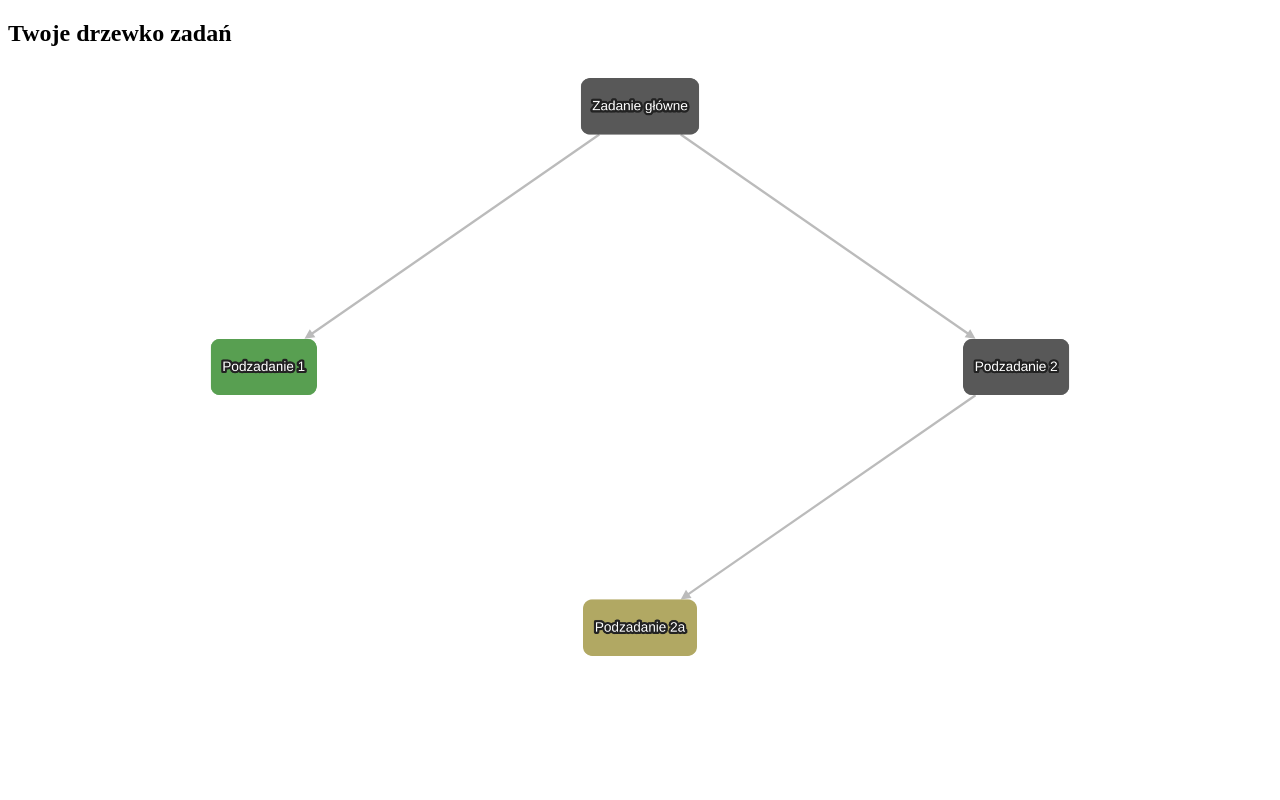
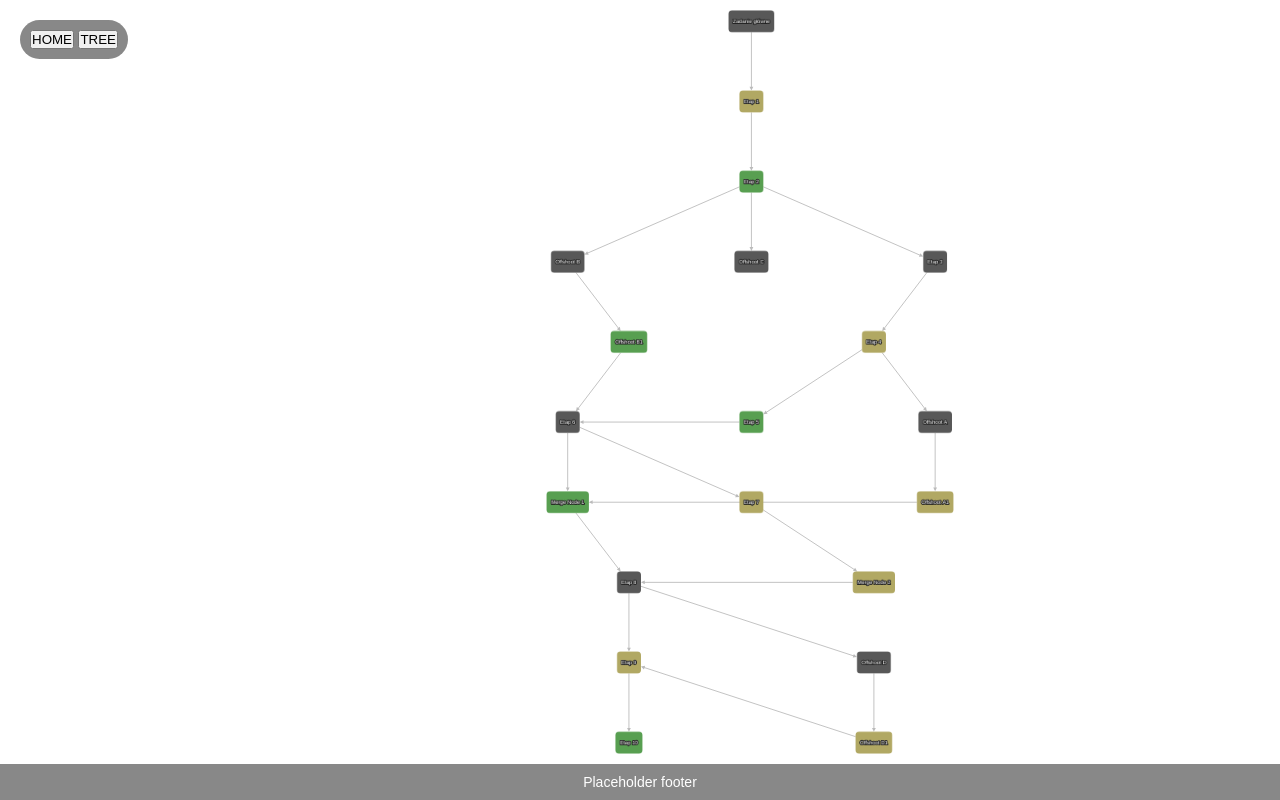
Before and after one commit to T0253r/TK-grywalizacja, a Flask app: page /tree in a window 1280 px wide. Run offline with Flask 3, Linux system fonts and the light colour scheme.

Commit message:
Begin implementation of proposed UI
Nie wszystko układa się jak powinno i potrzebne są poprawki, ale w miarę działa. Wrócę jeszcze do tego wieczorem. Potraktujcie to jako proof of concept

```diff
--- a/app.py
+++ b/app.py
@@ -7,12 +7,6 @@ app = Flask(__name__)
 @app.route('/')
 def index():
     return render_template('index.html')
-
-
-@app.route('/about')
-def about():
-    return render_template('about.html')
-
 
 @app.route('/tree')
 def tree():
@@ -24,4 +18,4 @@ def get_cytoscape_tree():
     return get_tree('data/drzewko.json')
 
 if __name__ == '__main__':
-    app.run()
+    app.run(debug=True)
--- /dev/null
+++ b/static/css/style.css
@@ -0,0 +1,90 @@
+* {
+  margin: 0;
+  padding: 0;
+  box-sizing: border-box;
+}
+
+body, html {
+  height: 100%;
+  font-family: sans-serif;
+}
+
+.container {
+  display: flex;
+  flex-direction: column;
+  height: 100vh;
+}
+
+.main {
+  flex: 1;
+  display: flex;
+  flex-direction: row;
+  overflow: hidden;
+  margin-left: 100px;
+}
+
+.sidebar {
+  position: fixed;
+  top: 20px;
+  left: 20px;
+  background: #888;
+  color: white;
+  padding: 10px;
+  border-radius: 20px;
+  z-index: 1000;
+}
+
+.nav-buttons {
+  display: flex;
+  flex-direction: column;
+  gap: 10px;
+}
+
+.nav-buttons button {
+  background: #444;
+  color: white;
+  border: none;
+  padding: 10px;
+  font-size: 18px;
+  border-radius: 12px;
+  cursor: pointer;
+  transition: background 0.2s;
+}
+
+.nav-buttons button:hover {
+  background: #666;
+}
+
+.content {
+  flex: 1;
+  position: relative;
+  margin-left: 120px;
+  overflow: auto;
+  display: flex;
+  align-items: center;
+  justify-content: center;
+}
+
+#cy {
+  width: 100%;
+  height: 100%;
+}
+
+.account-box {
+  position: absolute;
+  top: 20px;
+  right: 20px;
+  background: #888;
+  color: white;
+  padding: 10px 20px;
+  border-radius: 20px;
+  z-index: 10;
+}
+
+footer {
+  background: #888;
+  color: white;
+  text-align: center;
+  padding: 10px;
+  font-size: 14px;
+}
--- a/static/js/tree.js
+++ b/static/js/tree.js
@@ -20,7 +20,8 @@ fetch('/tree/cytoscape') // pobiera dane z /tree/cytoscape -> 23 linijka w app.p
         'text-halign': 'center',
         'text-outline-color': '#222',
         'text-outline-width': 2,
-        'font-size': 12
+        'font-size': 12,
+        'grabbable' : false
       }
     },
     {
--- a/templates/base.html
+++ b/templates/base.html
@@ -1,29 +1,19 @@
 <!DOCTYPE html>
-<html lang="en">
+<html lang="pl">
 <head>
-    <meta charset="UTF-8">
-    <meta name="viewport" content="width=device-width, initial-scale=1.0">
-    <title>{% block title %}{% endblock %}</title>
-    <link rel="stylesheet" href="{{ url_for('static', filename='styles.css') }}">
+  <meta charset="UTF-8">
+  <title>{% block title %}Grywalizacja{% endblock %}</title>
+  <link rel="stylesheet" href="{{ url_for('static', filename='css/style.css') }}">
 </head>
 <body>
-    <header>
-        <h1>Grywalizacja łoo</h1>
-        <nav>
-            <ul>
-                <li><a href="{{ url_for('index') }}">Home</a></li>
-                <li><a href="{{ url_for('tree') }}">Drzewo <zadań></zadań></a></li>
-                <li><a href="{{ url_for('about') }}">About</a></li>
-            </ul>
-        </nav>
-    </header>
 
-    <main>
-        {% block content %}
-        {% endblock %}
-    </main>
+  {% include 'sidebar.html' %}
 
-    <footer>
-        <p>&copy;projekt grywalizacja by TK Games and friends or something</p>
-    </footer>
+  <div class="container">
+    {% block content %}{% endblock %}
+    <footer>Placeholder footer</footer>
+  </div>
+
+  {% block scripts %}{% endblock %}
 </body>
+</html>
--- /dev/null
+++ b/templates/sidebar.html
@@ -0,0 +1,4 @@
+<div class="sidebar">
+  <button onclick="location.href='/'" title="Strona główna">HOME</button>
+  <button onclick="location.href='/tree'" title="Drzewko zadań">TREE</button>
+</div>
--- a/templates/tree.html
+++ b/templates/tree.html
@@ -1,16 +1,144 @@
+{% extends 'base.html' %}
+
+{% block title %}Drzewko Zadań{% endblock %}
+
+{% block content %}
+  <div class="main">
+    <div class="content">
+      <div id="cy"></div>
+    </div>
+  </div>
+{% endblock %}
+
+{% block scripts %}
+  <script src="https://unpkg.com/cytoscape/dist/cytoscape.min.js"></script>
+  <script src="{{ url_for('static', filename='js/tree.js') }}"></script>
+{% endblock %}
+
+
+<!--
 <!DOCTYPE html>
-<html>
+<html lang="pl">
 <head>
+  <meta charset="UTF-8">
   <title>Drzewko Zadań</title>
   <script src="https://unpkg.com/cytoscape/dist/cytoscape.min.js"></script>
-  <style>#cy { width: 100%; height: 600px; }</style>
+  <style>
+    * {
+      margin: 0;
+      padding: 0;
+      box-sizing: border-box;
+    }
+
+    body, html {
+      height: 100%;
+      font-family: sans-serif;
+    }
+
+    .container {
+      display: flex;
+      flex-direction: column;
+      height: 100vh;
+    }
+
+    .main {
+      flex: 1;
+      display: flex;
+      flex-direction: row;
+      overflow: hidden;
+    }
+
+    .sidebar {
+      width: 80px;
+      background: #888;
+      color: white;
+      display: flex;
+      align-items: center;
+      justify-content: center;
+      border-radius: 20px;
+      margin: 10px;
+      writing-mode: vertical-rl;
+      text-align: center;
+    }
+
+        .nav-buttons {
+      display: flex;
+      flex-direction: column;
+      gap: 15px;
+    }
+
+    .nav-buttons button {
+      background: #444;
+      color: white;
+      border: none;
+      padding: 10px;
+      font-size: 18px;
+      border-radius: 12px;
+      cursor: pointer;
+      transition: background 0.2s;
+    }
+
+    .nav-buttons button:hover {
+      background: #666;
+    }
+
+
+    .content {
+      flex: 1;
+      position: relative;
+      overflow: auto;
+      display: flex;
+      align-items: center;
+      justify-content: center;
+    }
+
+    #cy {
+      width: 100%;
+      height: 100%;
+    }
+
+    .account-box {
+      position: absolute;
+      top: 20px;
+      right: 20px;
+      background: #888;
+      color: white;
+      padding: 10px 20px;
+      border-radius: 20px;
+      z-index: 10;
+    }
+
+    footer {
+      background: #888;
+      color: white;
+      text-align: center;
+      padding: 10px;
+      font-size: 14px;
+    }
+  </style>
 </head>
 <body>
-  <h2>Twoje drzewko zadań</h2>
-  <div id="cy"></div>
+  <div class="container">
+    <div class="account-box">Placeholder</div>
 
-    <script src="{{ url_for('static', filename='js/tree.js') }}"></script> <!-- uruchamia skrypt z static/js/tree.js -->
-    <!-- swoją drogą to jest nagorszy sposób robienia komentarzy jaki widziałam -->
+    <div class="main">
+      <div class="sidebar">
+        <div class="nav-buttons">
+          <button onclick="location.href='/'" title="Strona główna">🏠</button>
+          <button onclick="location.href='/tree'" title="Drzewko zadań">🌳</button>
+      </div>
+    </div>
+      <div class="content">
+        <div id="cy"></div>
+      </div>
+    </div>
 
+    <footer>
+      Footer (najlepiej widoczny tylko na dole, żeby nie zasłaniał drzewka)
+    </footer>
+  </div>
+
+  <script src="{{ url_for('static', filename='js/tree.js') }}"></script>
 </body>
 </html>
+-->
```
Also changed, not shown: data/drzewko.json (+107 -11 lines), templates/about.html (deleted, +0 -8 lines), templates/index.html (+4 -3 lines), templates/tree_user.html (deleted, +0 -8 lines), templates/tree_admin.html (deleted).
